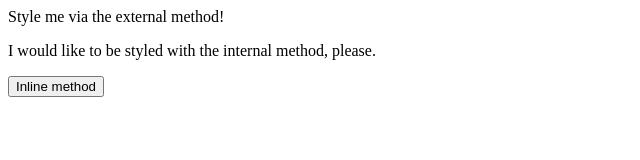
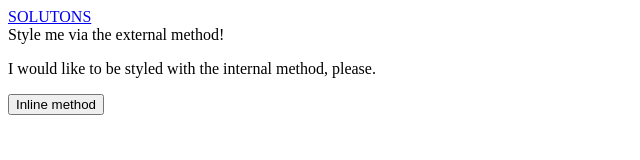
Before and after one commit to tonyyac17/css-methods, a plain HTML site: page index.html in a window 1280 px wide. Shown: the whole page, without its empty margins (0-640 px from the left). Drawn offline with Linux system fonts and the light colour scheme.

Commit message:
added link to solution page from index page

```diff
--- a/index.html
+++ b/index.html
@@ -4,6 +4,7 @@
     <meta charset="UTF-8">
     <meta name="viewport" content="width=device-width, initial-scale=1.0">
     <title>Different ways to use CSS</title>
+    <a href="solutions/solution.html">SOLUTONS</a>
 </head>
 <body>
     <div>Style me via the external method!</div>
```
